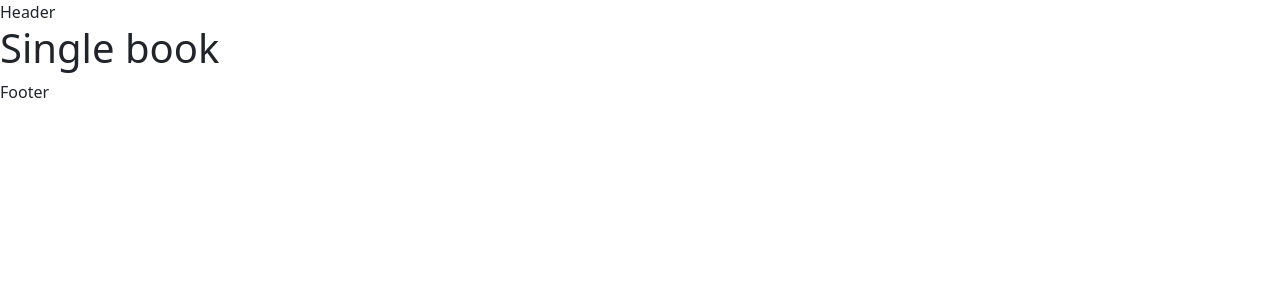
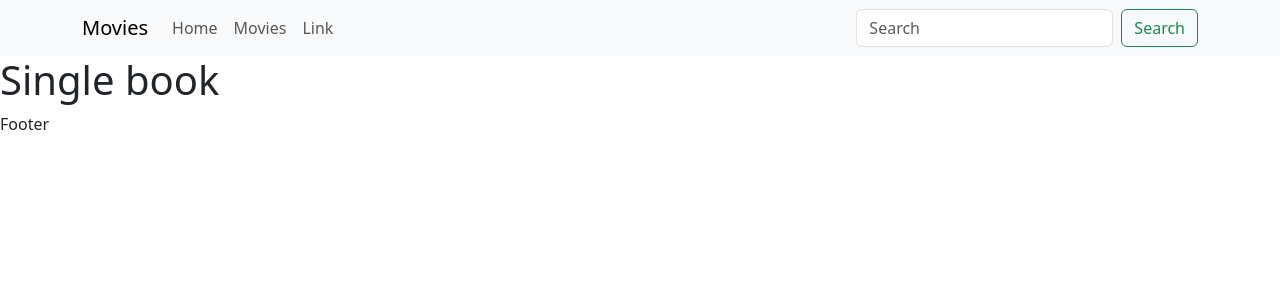
Before and after one commit to GianniC88/webapp-express, a React (Vite) app in the folder webapp-react/: page /movies/1 in a window 1280 px wide. Shown: the top 300 px of the page. Built offline with nearby package versions, Linux system fonts and the light colour scheme.

Commit message:
feat: add Header component and integrate it into DefaultLayout

```diff
--- a/webapp-react/src/App.jsx
+++ b/webapp-react/src/App.jsx
@@ -11,8 +11,8 @@ function App() {
       <BrowserRouter>
         <Routes>
           <Route element={<DefaultLayout />}>
-            <Route path='/' element={<HomePage />} />
-            <Route path='/movies/:id' element={<SingleMovies />} />
+            <Route path='/HomePage' element={<HomePage />} />
+            <Route path='/Movies/:id' element={<SingleMovies />} />
           </Route>
         </Routes>
       </BrowserRouter>
--- /dev/null
+++ b/webapp-react/src/assets/components/Header.jsx
@@ -0,0 +1,72 @@
+import { NavLink } from "react-router-dom"
+export default function Header() {
+	const menu = [
+		{
+			id: 1,
+			to: '/HomePage',
+			text: 'Home'
+		},
+		{
+			id: 2,
+			to: '/Movies/:id',
+			text: 'Movies'
+		}
+
+	]
+
+	return (
+		<>
+			<header><nav className="navbar navbar-expand-sm navbar-light bg-light">
+				<div className="container">
+					<a className="navbar-brand" href="#">Movies</a>
+					<button
+						className="navbar-toggler d-lg-none"
+						type="button"
+						data-bs-toggle="collapse"
+						data-bs-target="#collapsibleNavId"
+						aria-controls="collapsibleNavId"
+						aria-expanded="false"
+						aria-label="Toggle navigation">
+						<span className="navbar-toggler-icon"></span>
+					</button>
+					<div className="collapse navbar-collapse" id="collapsibleNavId">
+						<ul className="navbar-nav me-auto mt-2 mt-lg-0">
+							{
+								menu.map(item => {
+									return (
+										<>
+											<li className="nav-item" key={item.id}>
+												<NavLink className="nav-link" to={item.to} aria-current="page">
+													{item.text}
+												</NavLink>
+											</li>
+										</>
+									)
+								})
+							}
+
+							<li className="nav-item">
+								<a className="nav-link" href="#">Link</a>
+							</li>
+
+						</ul>
+						<form className="d-flex my-2 my-lg-0">
+							<input
+								className="form-control me-sm-2"
+								type="text"
+								placeholder="Search"
+							/>
+							<button
+								className="btn btn-outline-success my-2 my-sm-0"
+								type="submit"
+							>
+								Search
+							</button>
+						</form>
+					</div>
+				</div>
+			</nav>
+			</header>
+		</>
+	)
+}
--- a/webapp-react/src/assets/layout/DefaultLayout.jsx
+++ b/webapp-react/src/assets/layout/DefaultLayout.jsx
@@ -1,8 +1,9 @@
 import { Outlet } from "react-router-dom"
+import Header from "../components/Header"
 export default function DefaultLayout() {
 	return (
 		<>
-			<header>Header</header>
+			<Header />
 			<main>
 				<Outlet />
 			</main>
```
